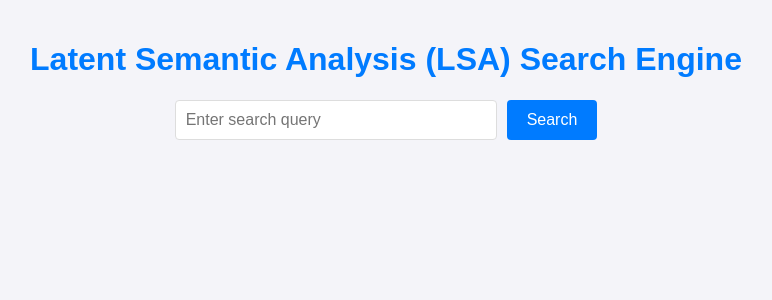
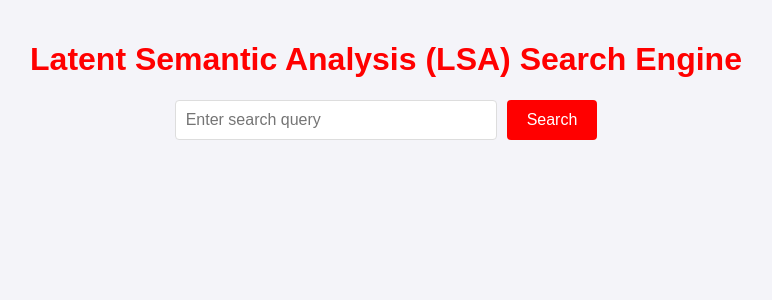
Before and after one commit to SeanRMcC/mccartys-assignment-4, a Flask app: page / in a window 1280 px wide. Shown: the top 300 px of the page, without its empty margins (254-1026 px from the left). Run offline with Flask 3, Linux system fonts and the light colour scheme; parts of the project's set-up code (start-up, migrations or seed data) failed here and were passed over; some libraries are stand-ins or nearby versions.

Commit message:
Change colors

```diff
--- a/static/main.js
+++ b/static/main.js
@@ -43,7 +43,10 @@ function displayChart(data) {
         {
             x: data.indices.map(i => `Document #${i}`),
             y: data.similarities,
-            type: "bar"
+            type: "bar",
+            marker: {
+                color: "red"
+            }
         }
     ]
 
@@ -52,6 +55,4 @@ function displayChart(data) {
     }
 
     Plotly.newPlot("similarity-chart", plotData)
-
-    console.log("plot has been rendered")
 }
--- a/static/style.css
+++ b/static/style.css
@@ -7,7 +7,7 @@ body {
 }
 
 h1 {
-    color: #007BFF;
+    color: red;
     text-align: center;
 }
 
@@ -33,7 +33,7 @@ input[type="text"] {
 
 button {
     padding: 10px 20px;
-    background-color: #007BFF;
+    background-color: red;
     color: white;
     border: none;
     border-radius: 4px;
@@ -43,7 +43,7 @@ button {
 }
 
 button:hover {
-    background-color: #0056b3;
+    background-color: red;
 }
 
 #results {
```
